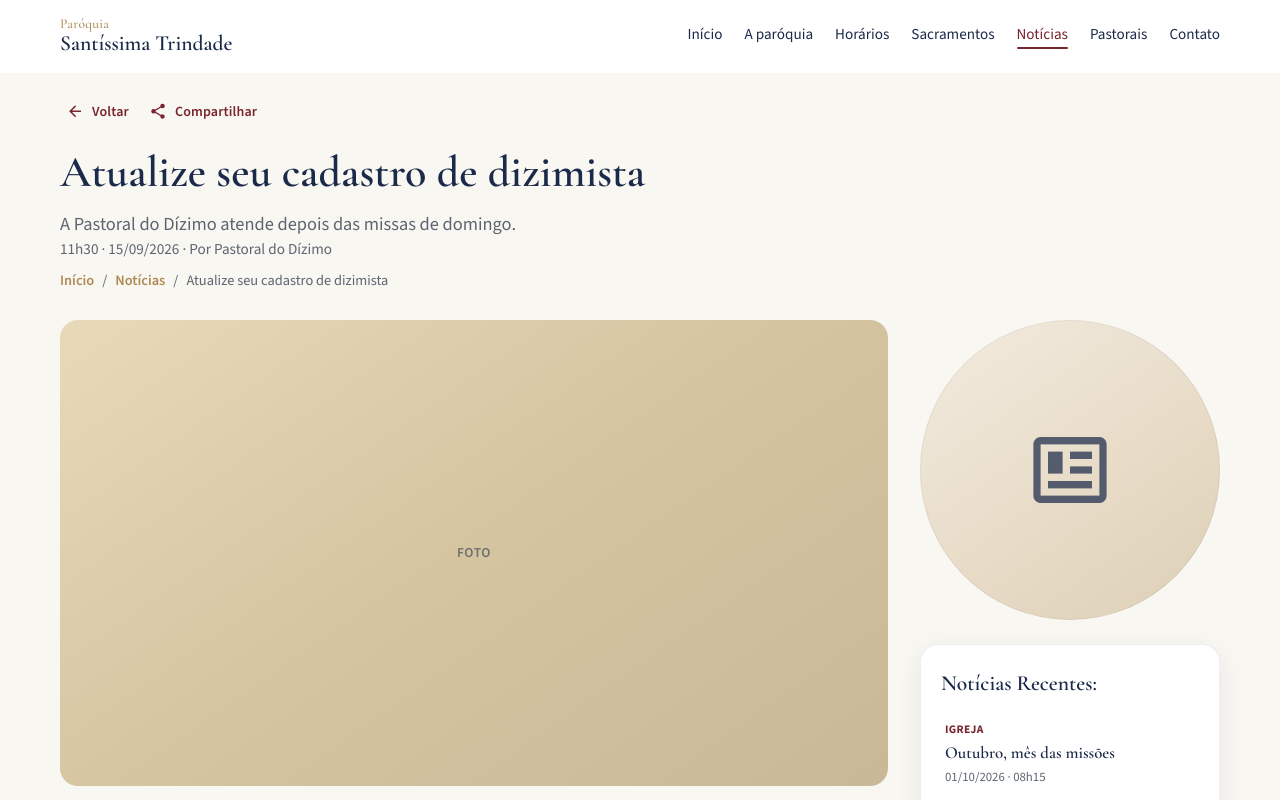
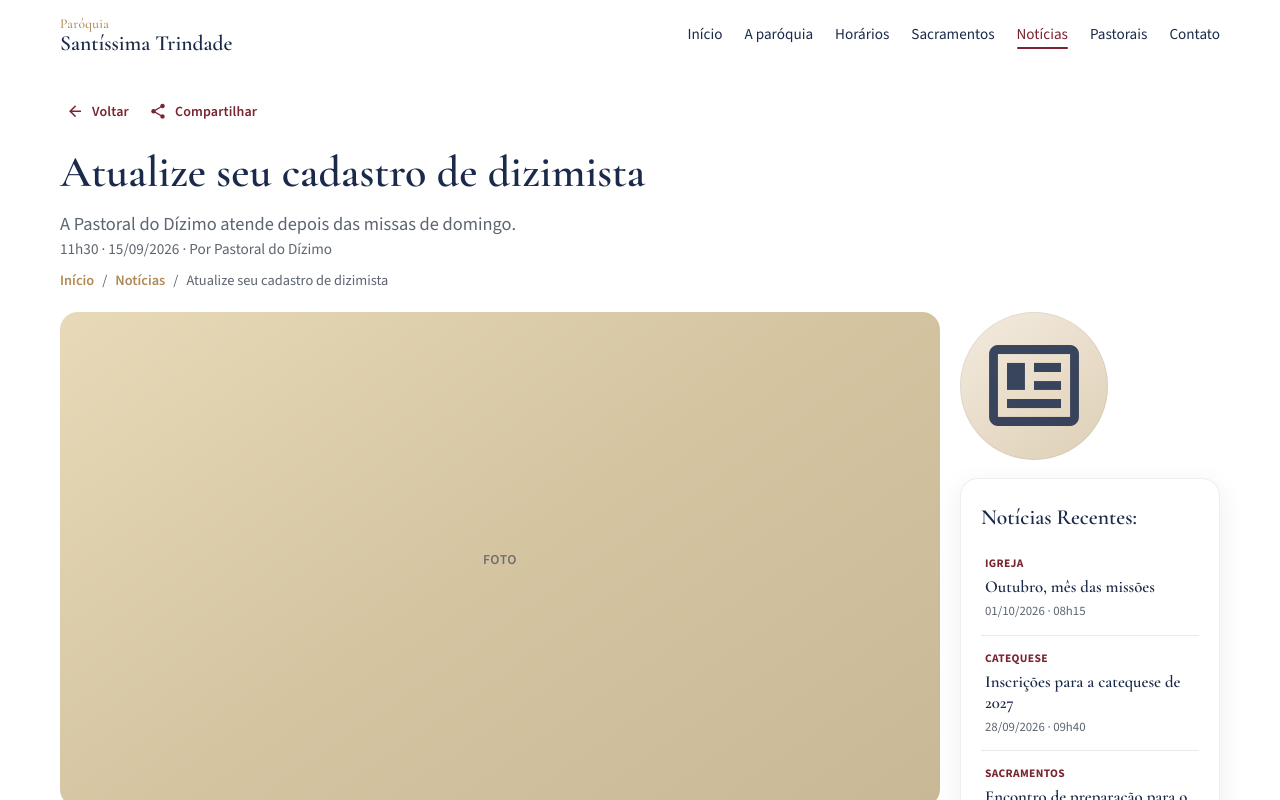
Before and after one commit to EmanuelSilva73/site-santissimatrindade, a Vue app: page /noticias/atualize-seu-cadastro-de-dizimista in a window 1280 px wide. Shown: the top 800 px of the page. Built offline with nearby package versions, Linux system fonts and the light colour scheme.

Commit message:
Alinha foto e sidebar e deixa fundo da pagina branco.

```diff
--- a/src/plugins/vuetify.js
+++ b/src/plugins/vuetify.js
@@ -98,7 +98,7 @@ const vuetify = createVuetify({
       paroquia: {
         dark: false,
         colors: {
-          background: '#F9F7F2',
+          background: '#FFFFFF',
           surface: '#FFFFFF',
           primary: '#1B2A4A',
           'on-primary': '#FFFFFF',
@@ -107,7 +107,7 @@ const vuetify = createVuetify({
           maroon: '#7A2430',
           'on-maroon': '#FFFFFF',
           gold: '#B08A55',
-          cream: '#F9F7F2',
+          cream: '#FFFFFF',
           ink: '#1A1A1A',
           muted: '#5C6570',
           accent: '#7A2430',
--- a/src/styles/main.css
+++ b/src/styles/main.css
@@ -2,7 +2,7 @@
   --parish-navy: #1b2a4a;
   --parish-maroon: #7a2430;
   --parish-gold: #b08a55;
-  --parish-cream: #f9f7f2;
+  --parish-cream: #ffffff;
   --parish-cream-deep: #f0ebe3;
   --parish-ink: #1a1a1a;
   --parish-muted: #5c6570;
--- a/src/views/NewsArticleView.vue
+++ b/src/views/NewsArticleView.vue
@@ -105,7 +105,7 @@ async function shareArticle() {
             >
               <v-icon
                 icon="mdi-newspaper-variant-outline"
-                size="88"
+                size="108"
                 class="sidebar-hero__icon"
                 aria-hidden="true"
               />
@@ -167,7 +167,7 @@ async function shareArticle() {
 
 <style scoped>
 .article-page {
-  background: var(--parish-cream);
+  background: #ffffff;
   min-height: 60vh;
   padding: 20px 0 56px;
 }
@@ -195,8 +195,8 @@ async function shareArticle() {
 }
 
 .article-header {
-  max-width: calc(100% - 332px);
-  margin-bottom: 28px;
+  max-width: calc(100% - 300px);
+  margin-bottom: 20px;
 }
 
 .article-title {
@@ -220,7 +220,7 @@ async function shareArticle() {
   align-items: center;
   flex-wrap: wrap;
   gap: 8px;
-  margin: 0 0 18px;
+  margin: 0;
   font-size: 0.9rem;
   color: var(--parish-muted);
 }
@@ -247,8 +247,8 @@ async function shareArticle() {
 
 .article-layout {
   display: grid;
-  grid-template-columns: minmax(0, 1fr) 300px;
-  gap: 32px;
+  grid-template-columns: minmax(0, 1fr) 260px;
+  gap: 20px;
   align-items: start;
 }
 
@@ -256,7 +256,7 @@ async function shareArticle() {
   width: 100%;
   aspect-ratio: 16 / 9;
   border-radius: 18px;
-  margin-bottom: 28px;
+  margin: 0 0 28px;
 }
 
 .article-body p {
@@ -270,18 +270,18 @@ async function shareArticle() {
   display: flex;
   align-items: center;
   justify-content: center;
-  width: 100%;
-  aspect-ratio: 1;
-  max-width: 300px;
-  margin: 0 auto 24px;
+  width: 148px;
+  height: 148px;
+  margin: 0 0 18px;
   border-radius: 50%;
   background: linear-gradient(145deg, #f3ebe0 0%, #e8dcc8 55%, #ddcfb6 100%);
   box-shadow: inset 0 0 0 1px rgba(27, 42, 74, 0.06);
+  flex-shrink: 0;
 }
 
 .sidebar-hero__icon {
   color: var(--parish-navy) !important;
-  opacity: 0.72;
+  opacity: 0.85;
 }
 
 .article-sidebar {
@@ -384,8 +384,9 @@ async function shareArticle() {
   }
 
   .sidebar-hero {
-    max-width: 220px;
-    margin-bottom: 20px;
+    width: 132px;
+    height: 132px;
+    margin-bottom: 16px;
   }
 }
 </style>
--- a/src/views/NewsListView.vue
+++ b/src/views/NewsListView.vue
@@ -79,7 +79,7 @@ function onPageChange(p) {
 
 <style scoped>
 .news-list {
-  background: var(--parish-cream);
+  background: #ffffff;
   min-height: 60vh;
   padding: 20px 0 56px;
 }
```
